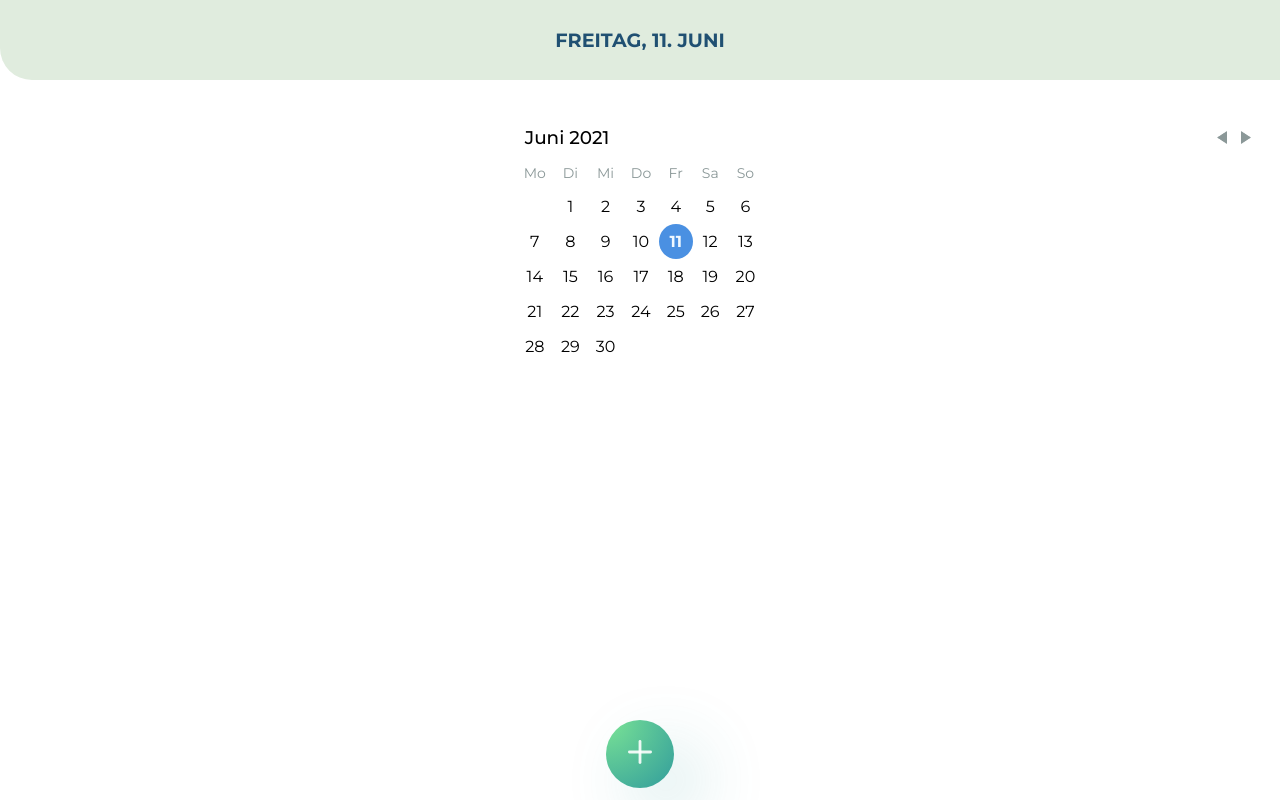
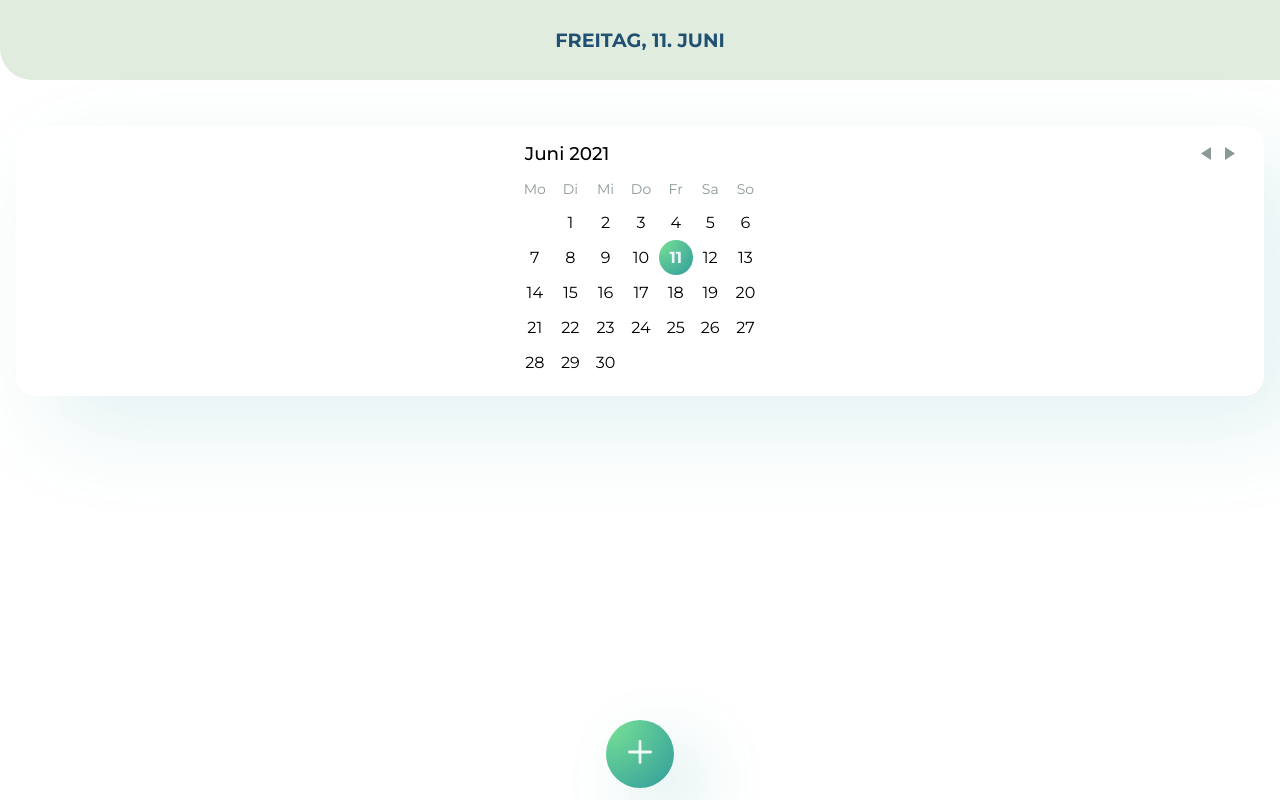
Before and after one commit to anniviz/capstone-project, a React (Create React App) app: page / in a window 1280 px wide. Both pictures are taken after a click on the button "zurück". Built offline with nearby package versions, Linux system fonts and the light colour scheme.

Commit message:
Add basic styling

```diff
--- a/src/pages/MedicationPage.js
+++ b/src/pages/MedicationPage.js
@@ -57,7 +57,7 @@ export default function MedicationPage({
             </IconButton>
           ))}
       </ButtonWrapper>
-      <DayPicker
+      <StyledDayPicker
         onDayClick={handleDayClick}
         selectedDays={selectedDay}
         localeUtils={MomentLocaleUtils}
@@ -125,3 +125,21 @@ const ButtonWrapper = styled.div`
   align-items: end;
   padding: 0 26px 0 16px;
 `
+
+const StyledDayPicker = styled(DayPicker)`
+  margin: 16px;
+  border-radius: 20px;
+  box-shadow: 34px 34px 89px var(--color-shadow-13);
+
+  .DayPicker-Day--selected {
+    background: radial-gradient(
+      at top left,
+      var(--color-gradient-1),
+      var(--color-gradient-2)
+    );
+  }
+
+  .DayPicker-Day--today {
+    color: var(--color-tertiary);
+  }
+`
```
